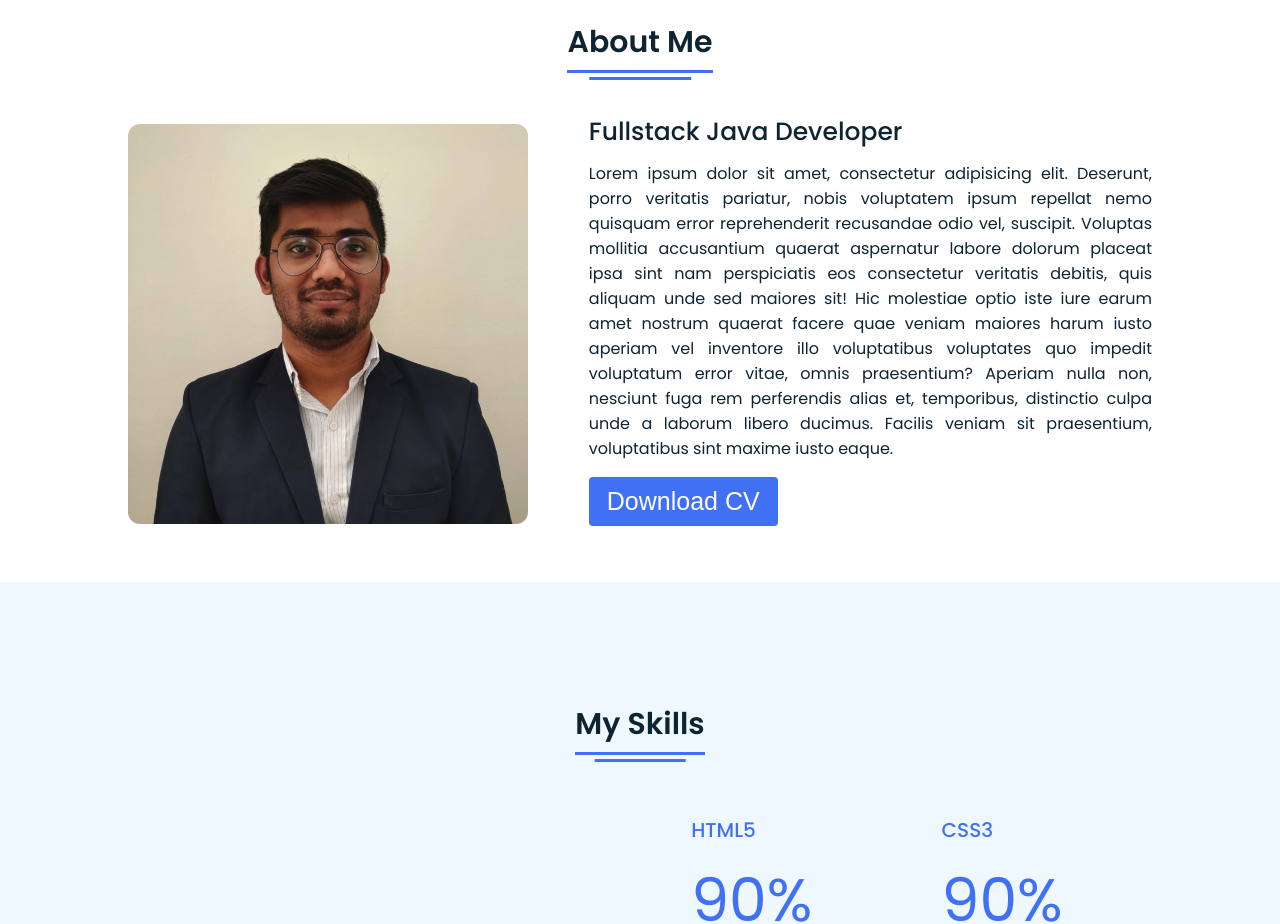
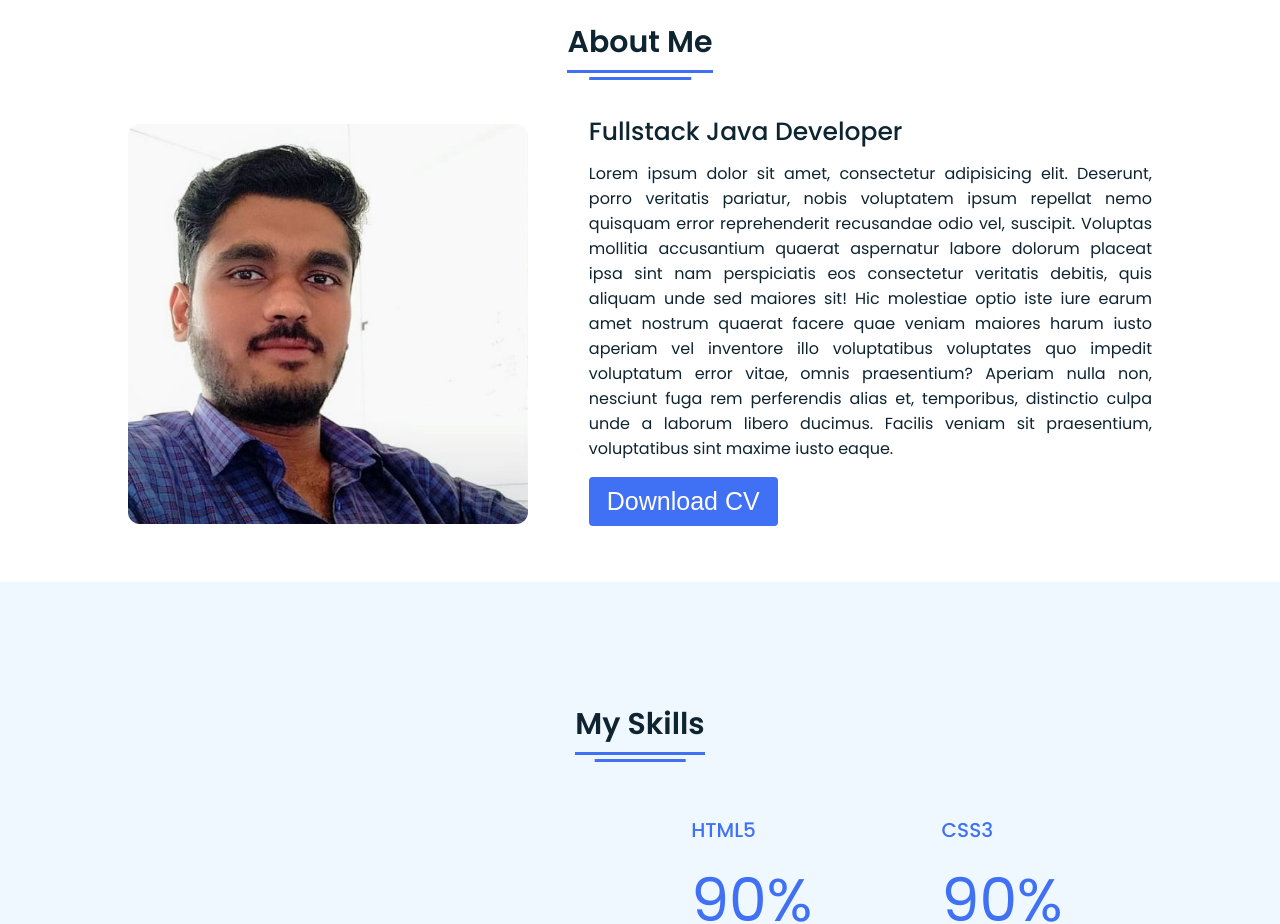
Before and after one commit to codekul-vaibhav/vaibhavnerle, a plain HTML site: page index.html in a window 1280 px wide. Shown: the part 860-1784 px from the top of the page. Drawn offline with Linux system fonts and the light colour scheme.

Commit message:
Photo changed

```diff
--- a/index.html
+++ b/index.html
@@ -68,7 +68,7 @@
       <div class="title"><span>About Me</span></div>
       <div class="about-details">
         <div class="left">
-          <img src="Images/pavan photo.jpg" alt="">
+          <img src="Images/vaibhav.jpeg" alt="">
         </div>
         <div class="right">
           <div class="topic">Fullstack Java Developer</div>
```
Also changed, not shown: Images/pavan photo.jpg (deleted), Images/vaibhav.jpeg (added).
